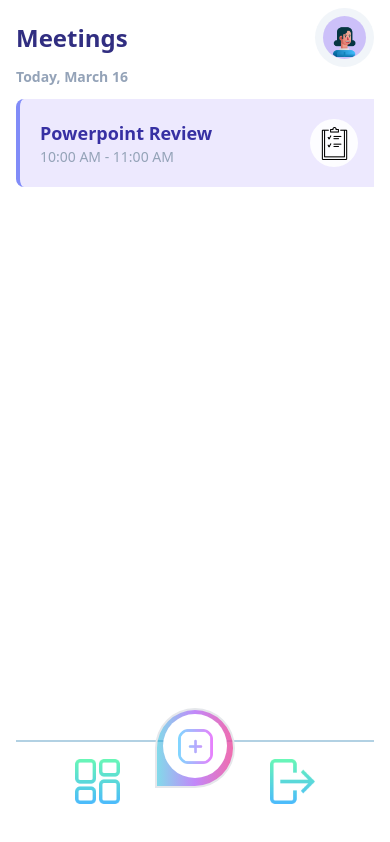
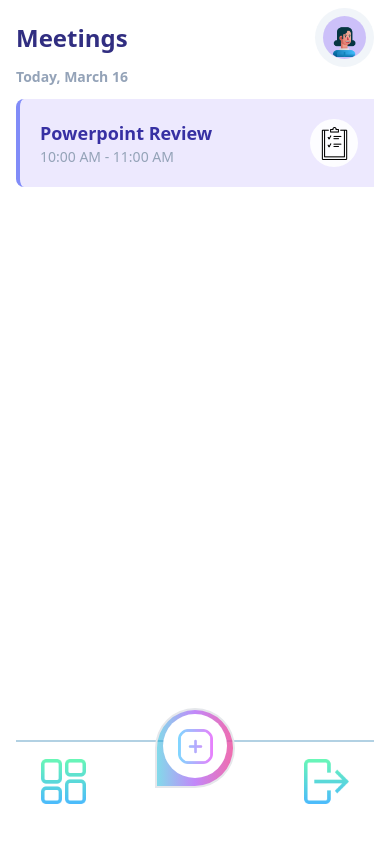
Before and after one commit to GeorgeCloud/daily-achievement, a Next.js app: page / in a window 390 px wide. Built offline with nearby package versions, Linux system fonts and the light colour scheme.

Commit message:
fix: nav-bar

```diff
--- a/components/Navbar.js
+++ b/components/Navbar.js
@@ -21,7 +21,7 @@ export default function Navbar(){
           <Link href="/">
             <Image
               src="/images/icon-2.png"
-              class="opacity-70 ml-10"
+              class="opacity-70 mr-7 md:mr-0 md:ml-10"
               height="0"
               width="45"
               alt="placeholder"
@@ -38,7 +38,7 @@ export default function Navbar(){
           <Link href="/">
             <Image
               src="/images/log-out.png"
-              class="opacity-70 mr-10"
+              class="opacity-70 ml-7 md:ml-0 md:mr-10"
               height="0"
               width="45"
               alt="placeholder"
```
